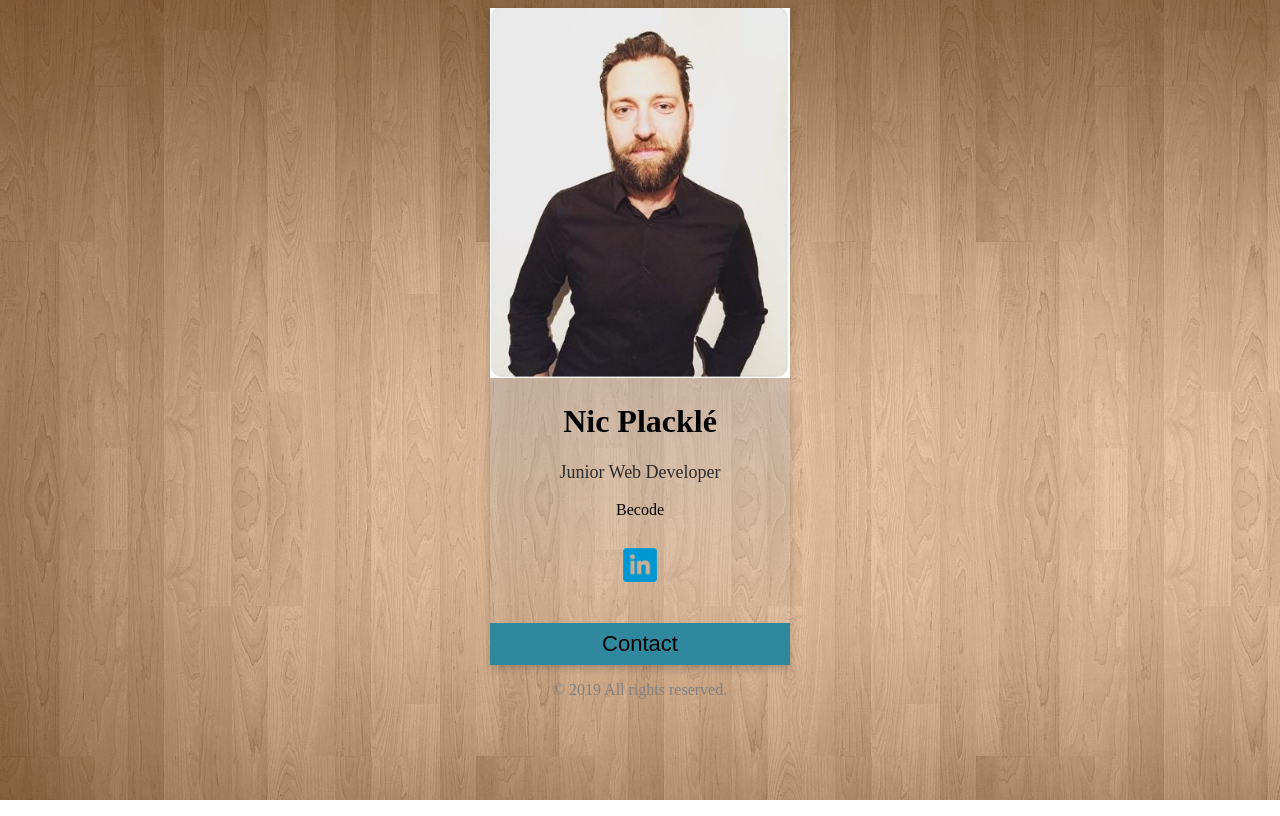
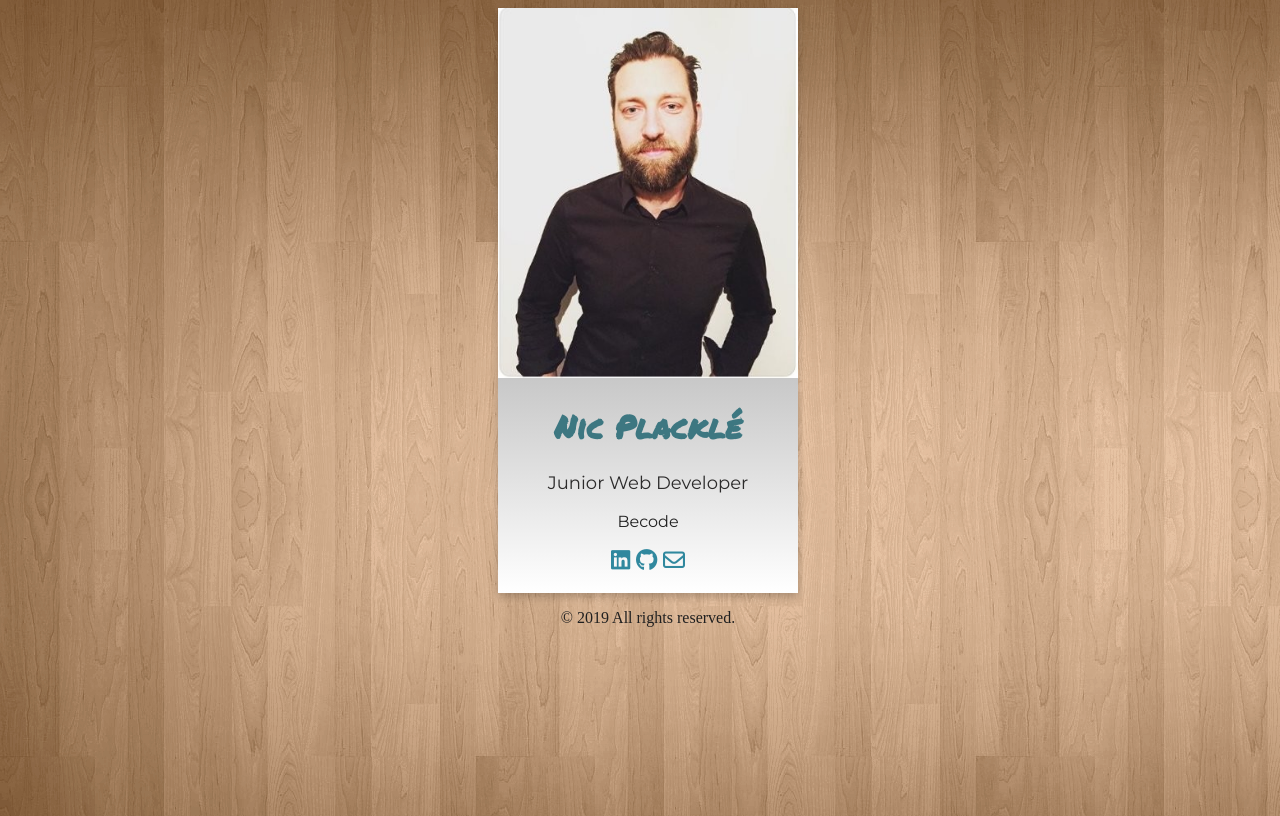
Before and after one commit to nicplackle/VCard, a plain HTML site: page index.html in a window 1280 px wide. Drawn offline with Linux system fonts and the light colour scheme.

Commit message:
change some of the styling and update the readme

```diff
--- a/index.html
+++ b/index.html
@@ -5,6 +5,7 @@
             <meta name="viewport" content="width=device-width, initial-scale=1.0">
             <meta http-equiv="X-UA-Compatible" content="ie=edge">
             <title>My personal V-Card</title>
+            <script src="https://kit.fontawesome.com/3502d9b2fa.js"></script>
             <link rel = "stylesheet" type = "text/css" href = "style.css" />
         </head>
         <body>
@@ -14,8 +15,12 @@
                 <p class="title">Junior Web Developer</p>
                 <p>Becode</p>
                 <a href="https://www.linkedin.com/in/nic-placklé-879a623a">
-                <img src="img/linkedinbutton.png" alt="Linkedin" width="20%" height="auto"></p></a>
-                <p><button><a href= "mailto: niclackle@gmail.com">Contact</a></button></p>
+                    <i class="fab fa-linkedin"></i>
+                <a href="https://github.com/nicplackle"  target="_blank" alt="Linkedin" width="20%" height="auto">
+                    <i class="fab fa-github"></i>
+                <a href="mailto:nicplackle@gmail.com" target="_blank">
+                    <i class="far fa-envelope"></i>
+                </a>
             </div>
             <footer>&copy; 2019 All rights reserved.
             </footer>
--- a/style.css
+++ b/style.css
@@ -1,40 +1,44 @@
-body {background-image: url("img/backgroundwood.png");
+@import url('https://fonts.googleapis.com/css?family=Montserrat|Pacifico|Permanent+Marker&display=swap');
+
+body {
+  background-image: url("img/backgroundwood.png");
+  color: rgb(32, 32, 32);
+  height: 100vh;
+  width: 100vw;
+
     }
 h1{
-    font-family: "Lohit Devanagari Regular" sans-serif
+  font-family: 'Permanent Marker', cursive;
+  color:rgb(61, 119, 129);
 }
+
 .card {
+font-family:'Montserrat', sans-serif;
 box-shadow: 0 4px 8px 0 rgba(0, 0, 0, 0.2);
 max-width: 300px;
 margin: auto;
+padding-bottom: 1.2em;
 text-align: center;
-    background: linear-gradient(#b4b4b4, transparent);
+background: linear-gradient(#696969, white);
 }
+
 .title {
     color: rgb(44, 43, 43);
     font-size: 18px;
 }
-  button {
-    border: none;
-    outline: 0;
-    display: inline-block;
-    padding: 8px;
-    color: white;
-    background-color: rgb(48, 136, 158);
-    text-align: center;
-    cursor: pointer;
-    width: 100%;
-    font-size: 18px;
-  }
+
 a {
   text-decoration: none;
   font-size: 22px;
-    color: black;
+  color: rgb(48, 136, 158);
   font-family: "Lohit Devanagari Regular" sans-serif;
 }
 
-  button:hover, a:hover {
+a:hover {
     opacity: 0.7;
   }
-footer{color: grey;
-    text-align: center;}
+
+footer{color: rgb(32, 32, 32);
+    text-align: center;
+    margin-top: 1em;
+}
```
Also changed, not shown: img/linkedinbutton.png (deleted), 1 other file. Lines whose indentation alone changed are shown as unchanged.
